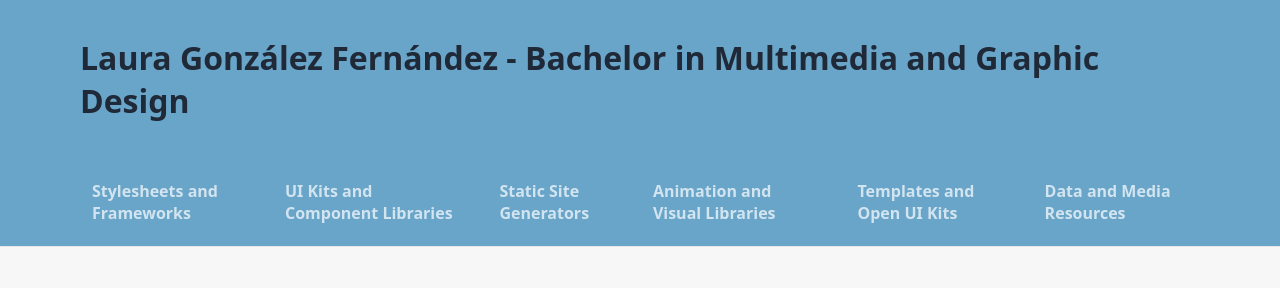
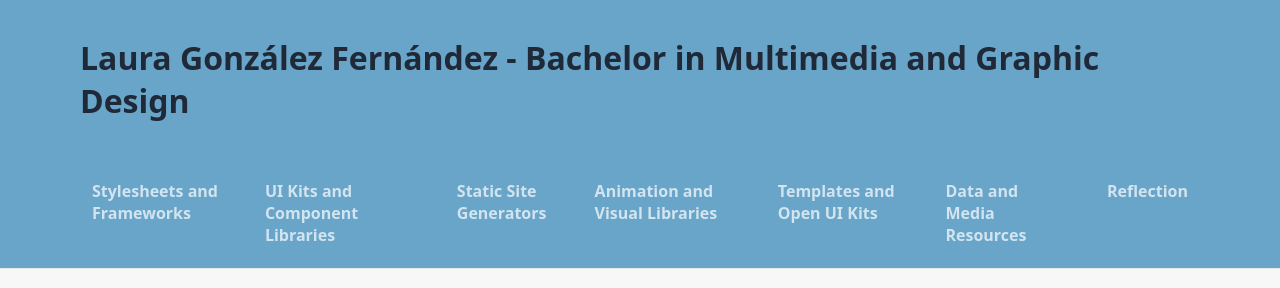
Before and after one commit to lauragonzalezfer10/Laura_Gonzlez_Analysis, a website: page resources/index.html in a window 1280 px wide. Shown: the top 288 px of the page. Drawn offline with Linux system fonts and the light colour scheme.

Commit message:
committoday

```diff
--- a/resources/index.html
+++ b/resources/index.html
@@ -31,6 +31,7 @@
             <li><a href="#category-d">Animation and Visual Libraries</a></li>
             <li><a href="#category-e">Templates and Open UI Kits</a></li>
             <li><a href="#category-f">Data and Media Resources</a></li>
+            <li><a href="#reflection">Reflection</a></li>
           </ul>
         </nav>
       </div>
```
